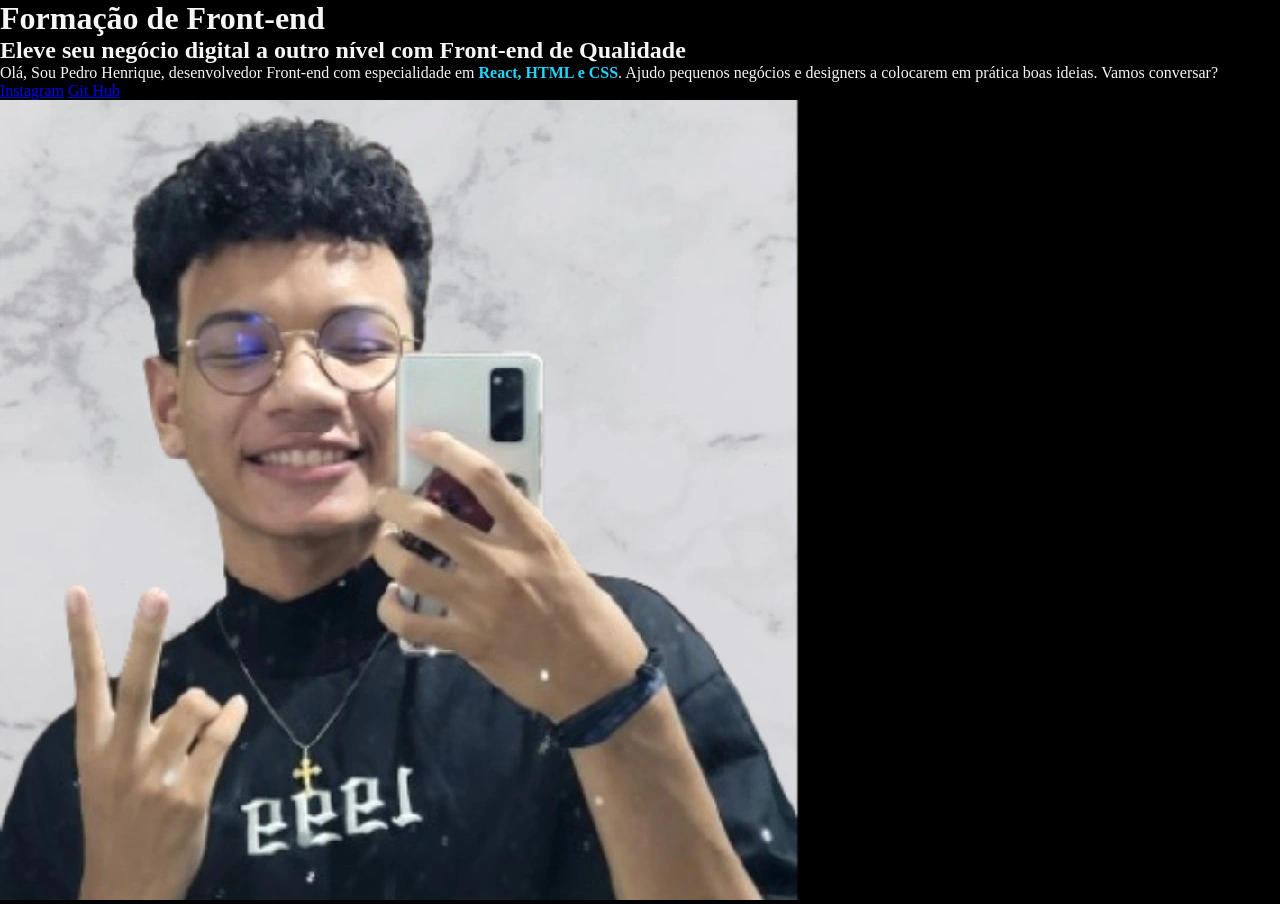
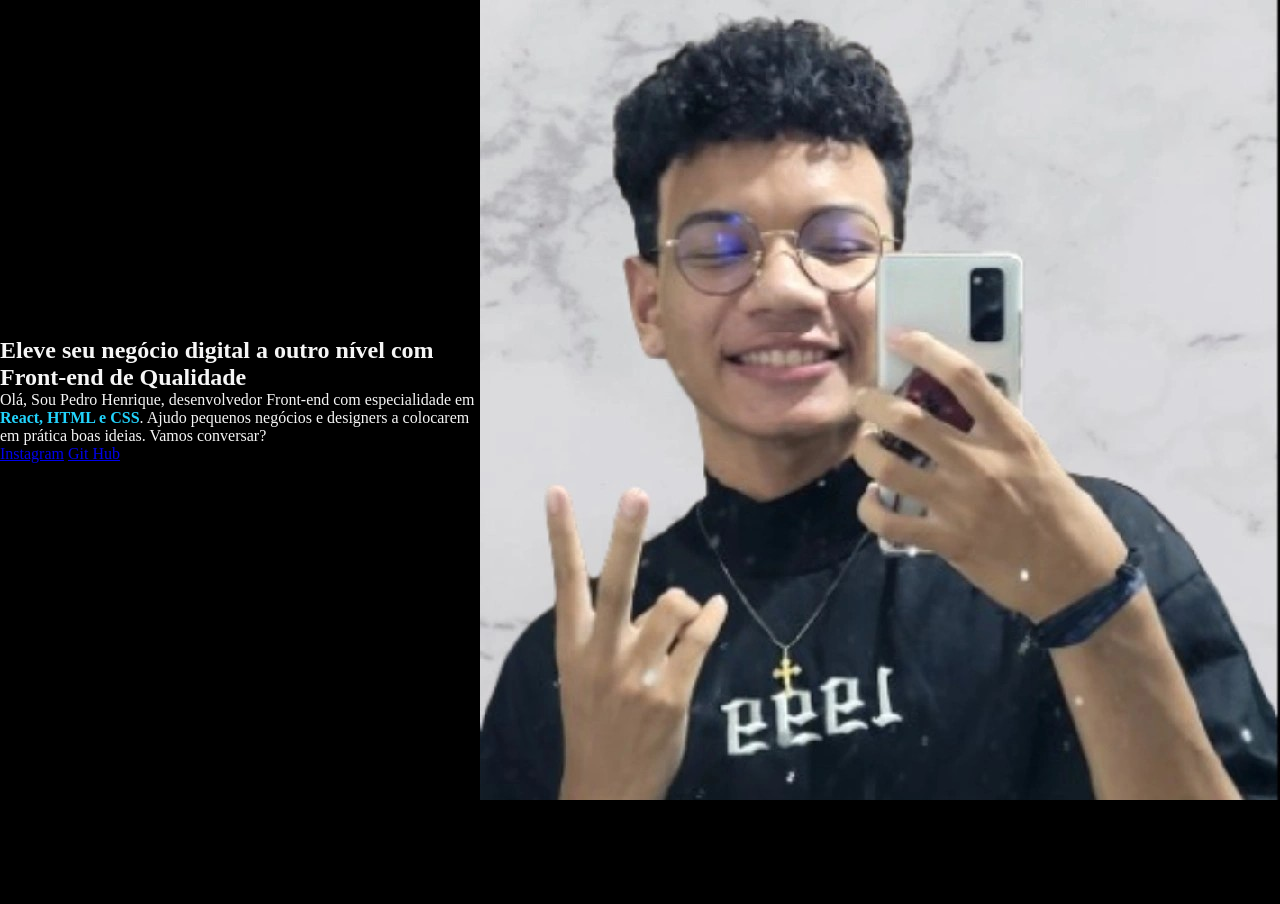
Before and after one commit to pedrox-developer/site-web-html-css, a plain HTML site: page portifólio/Projeto/index.html in a window 1280 px wide. After the commit the page ends 800 px from the top, so only its background shows below. Drawn offline with Linux system fonts and the light colour scheme.

Commit message:
deixando no centro

```diff
--- a/portifólio/Projeto/index.html
+++ b/portifólio/Projeto/index.html
@@ -11,11 +11,10 @@
 
 <body>
 <header></header>           <!-- cabecalho -->
-<main>
-<h1>Formação de <span>Front-end</span></h1>
+<main class="apresentacao">
 
 <section>
-    <h2>Eleve seu negócio digital a outro nível <strong>com Front-end de Qualidade</strong></h2>
+    <h1>Eleve seu negócio digital a outro nível <strong>com Front-end de Qualidade</strong></h1>
 
         <p>Olá, Sou Pedro Henrique, desenvolvedor Front-end com especialidade em <strong class="destaque-titulo">React, HTML e CSS</strong>.  Ajudo pequenos negócios e designers a colocarem em prática boas ideias. Vamos conversar?</p>
 
--- a/portifólio/Projeto/style.css
+++ b/portifólio/Projeto/style.css
@@ -4,9 +4,17 @@
 }
 
 body {
+    height: 100vh;
+    box-sizing: border-box;
     background-color: #000000;
     color: #F6F6F6
 }
+
 .destaque-titulo {
     color: #22D4FD;
 }
+
+.apresentacao {
+    display: flex;
+    align-items: center;
+}
```
